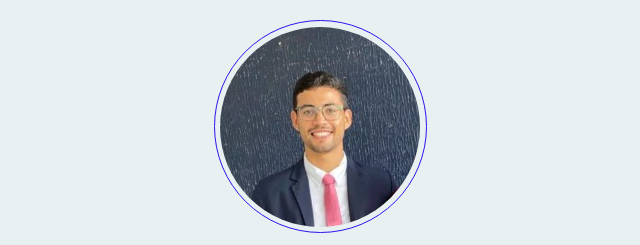
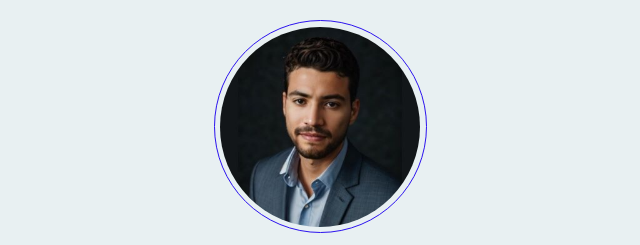
Before and after one commit to SergioCoitino/Link-in-Bio, a plain HTML site: page index.html in a window 1280 px wide. Shown: the top 245 px of the page, without its empty margins (320-960 px from the left). Drawn offline with Linux system fonts and the light colour scheme.

Commit message:
versao 1.4. Add profile

```diff
--- a/index.html
+++ b/index.html
@@ -14,7 +14,7 @@
         <div class="tree-container">
 
             <div class="avatar">
-                <img src="./img/Profile.jpg" alt="">
+                <img src="./img/profile.jpeg" alt="">
             </div>
 
 
```
Also changed, not shown: img/Profile.jpg (deleted), img/profile.jpeg (added).
